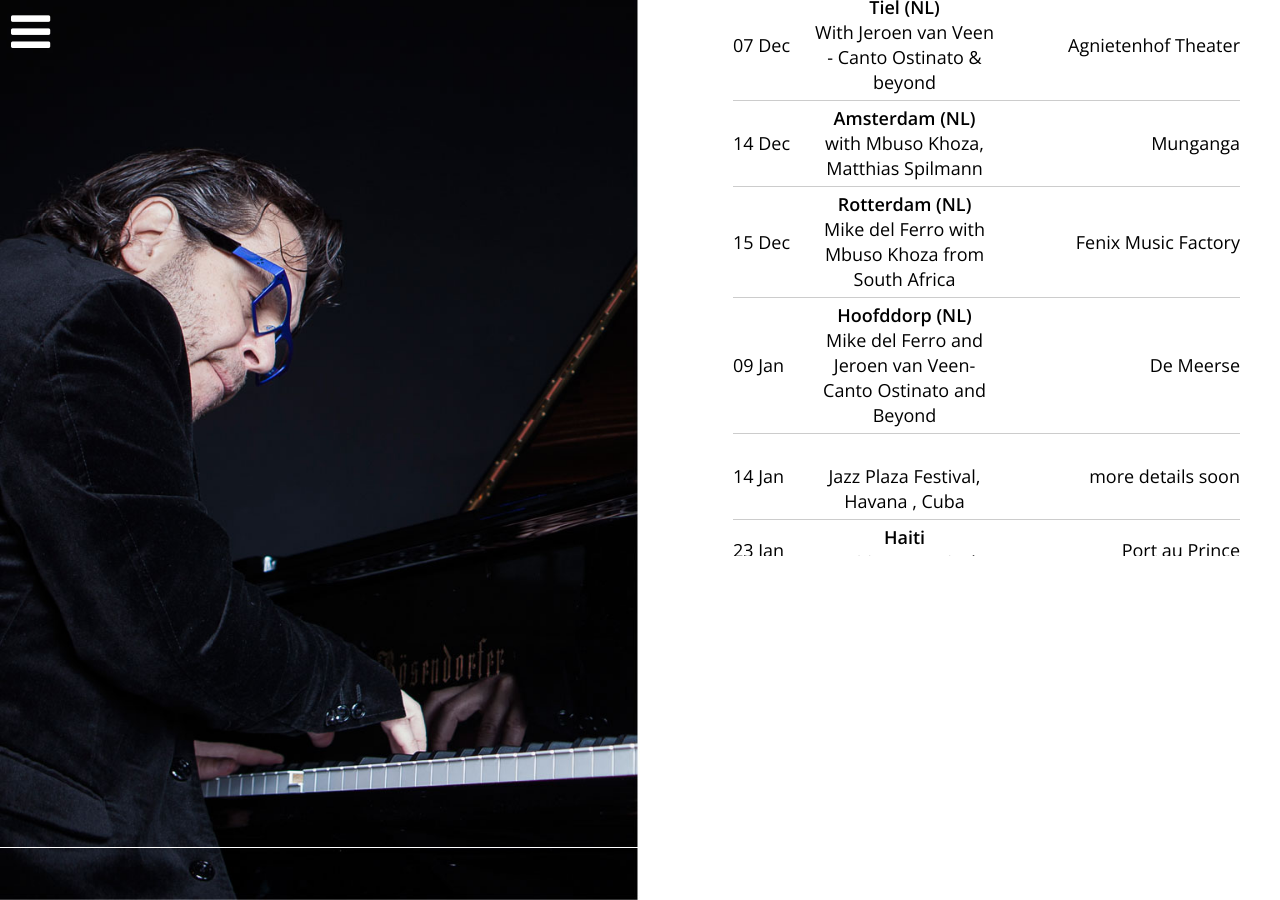
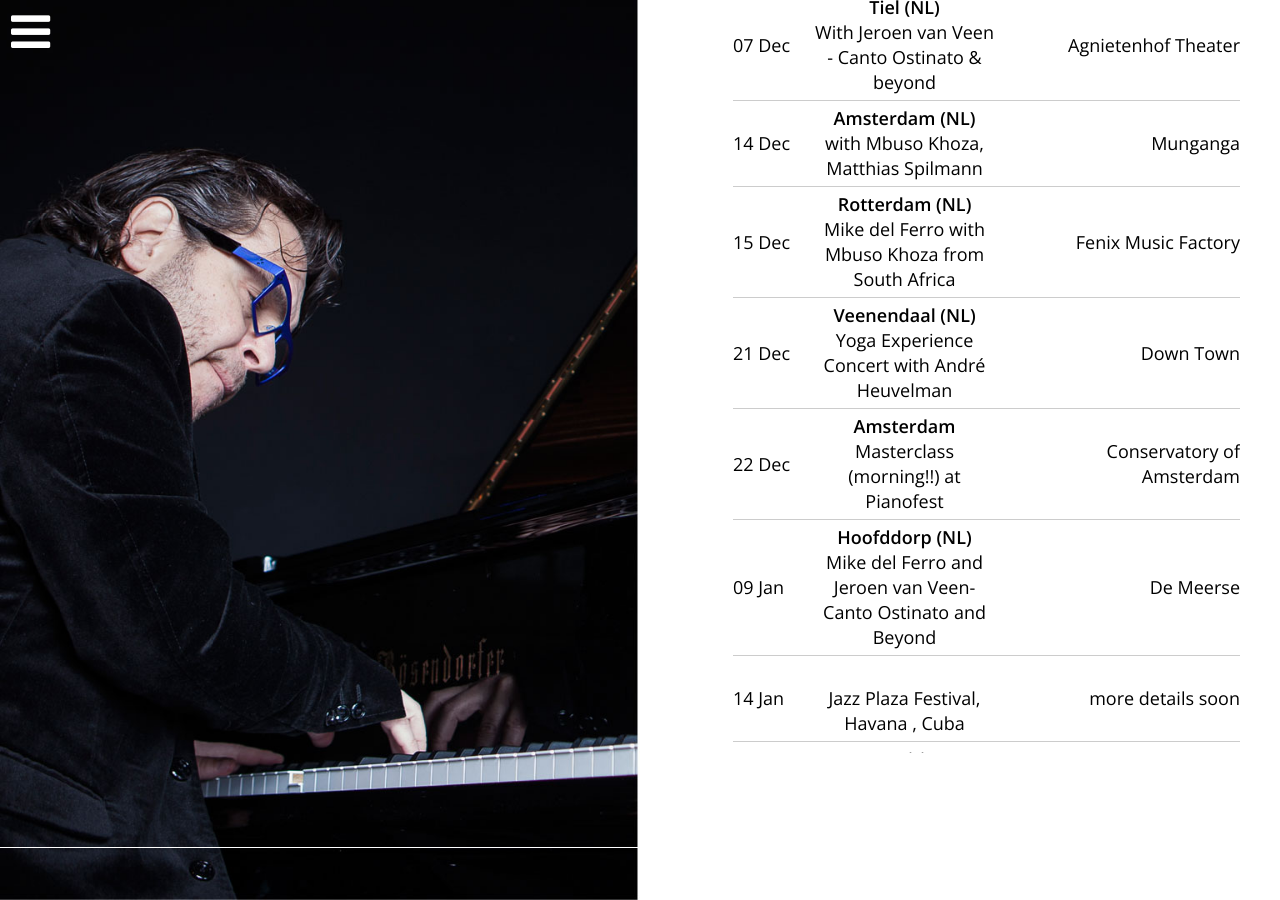
Before and after one commit to mikedelferro/website, a Jekyll site: the page built from agenda.html, in a window 1280 px wide and 900 px high, scrolled down 995 px. Built offline with Jekyll 4.4.1, drawn with Linux system fonts in a browser that asks for light colours; nearby versions of some CDN libraries.

Commit message:
Updated '_config.yml' via CloudCannon

```diff
--- a/_config.yml
+++ b/_config.yml
@@ -68,3 +68,14 @@ gigs:
     location: more details soon
     venue:
     url: 'http://festivaljazzplaza.com/en/'
+  - title: Yoga Experience Concert with André Heuvelman
+    date: 2019-12-21 18:00:00
+    location: Down Town
+    venue: Veenendaal (NL)
+    url: >-
+      https://www.facebook.com/photo.php?fbid=10158960942733272&set=a.10152481657578272&type=3&theater
+  - title: Masterclass (morning!!)  at Pianofest
+    date: 2019-12-22 11:00:00
+    location: Conservatory of Amsterdam
+    venue: Amsterdam
+    url: 'https://www.pianofest.nl/programma'
```
